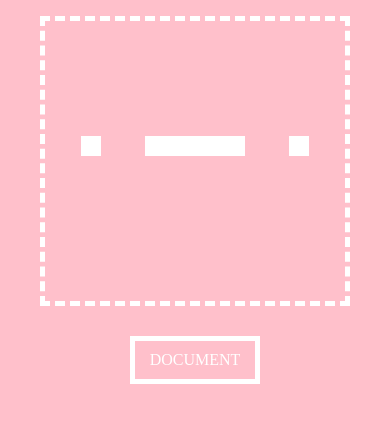
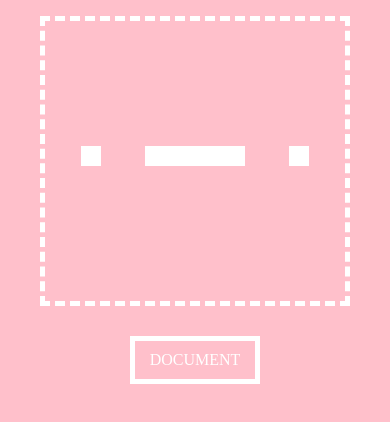
Before and after one commit to jrainlau/rhyke, a website: page docs/index.html in a window 390 px wide. Shown: the part 302-724 px from the top of the page. Drawn offline with Linux system fonts and the light colour scheme.

Commit message:
bugfix: optimize UI

```diff
--- a/docs/css/app.css
+++ b/docs/css/app.css
@@ -88,7 +88,7 @@ main .input div span.wrong {
   main .input div {
     width: 300px;
     height: 280px;
-    line-height: 260px;
+    line-height: 280px;
   }
 }
 main .document a {
--- a/style/main.less
+++ b/style/main.less
@@ -87,7 +87,7 @@ main {
       div {
         width: 300px;
         height: 280px;
-        line-height: 260px;
+        line-height: 280px;
       }
     }
   }
```
